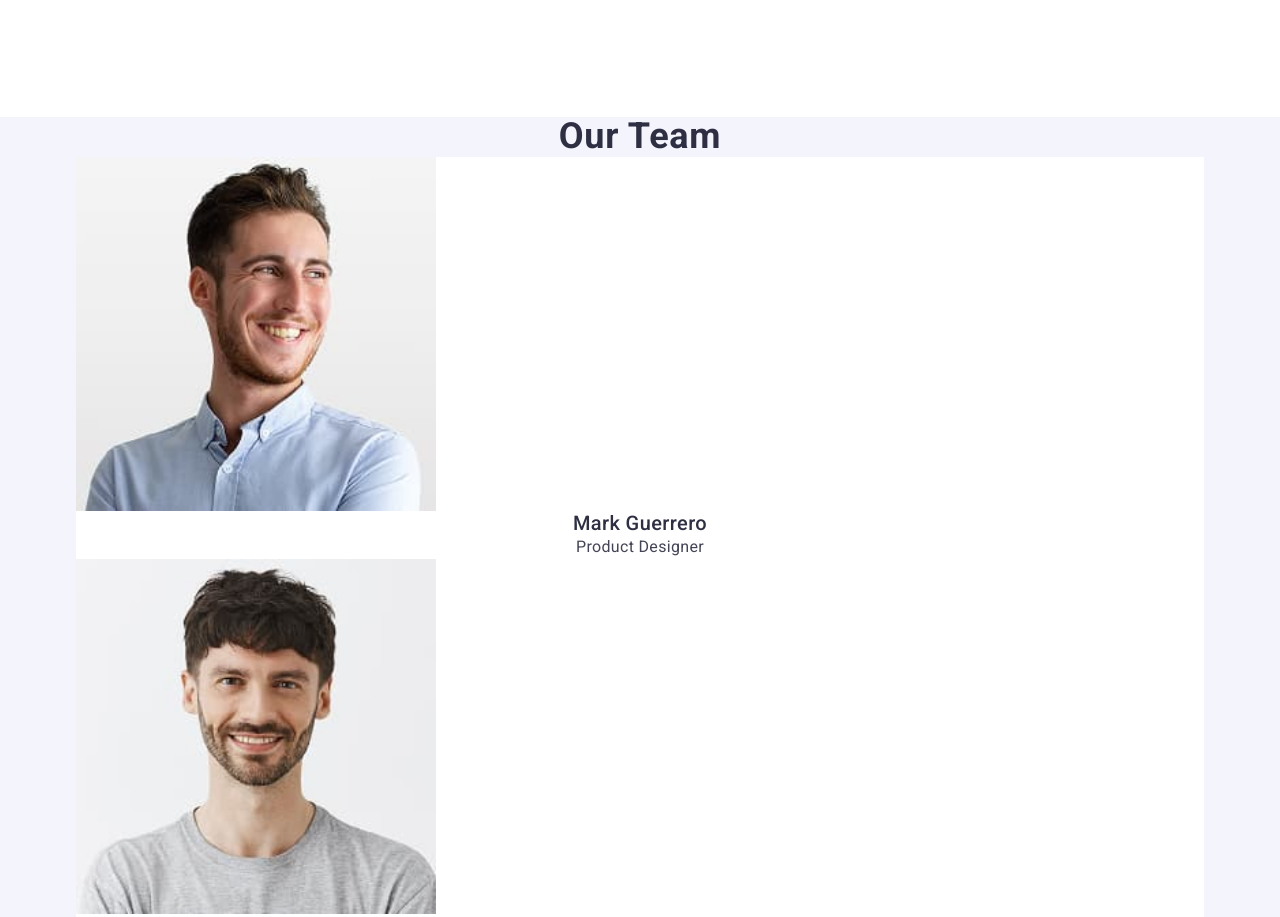
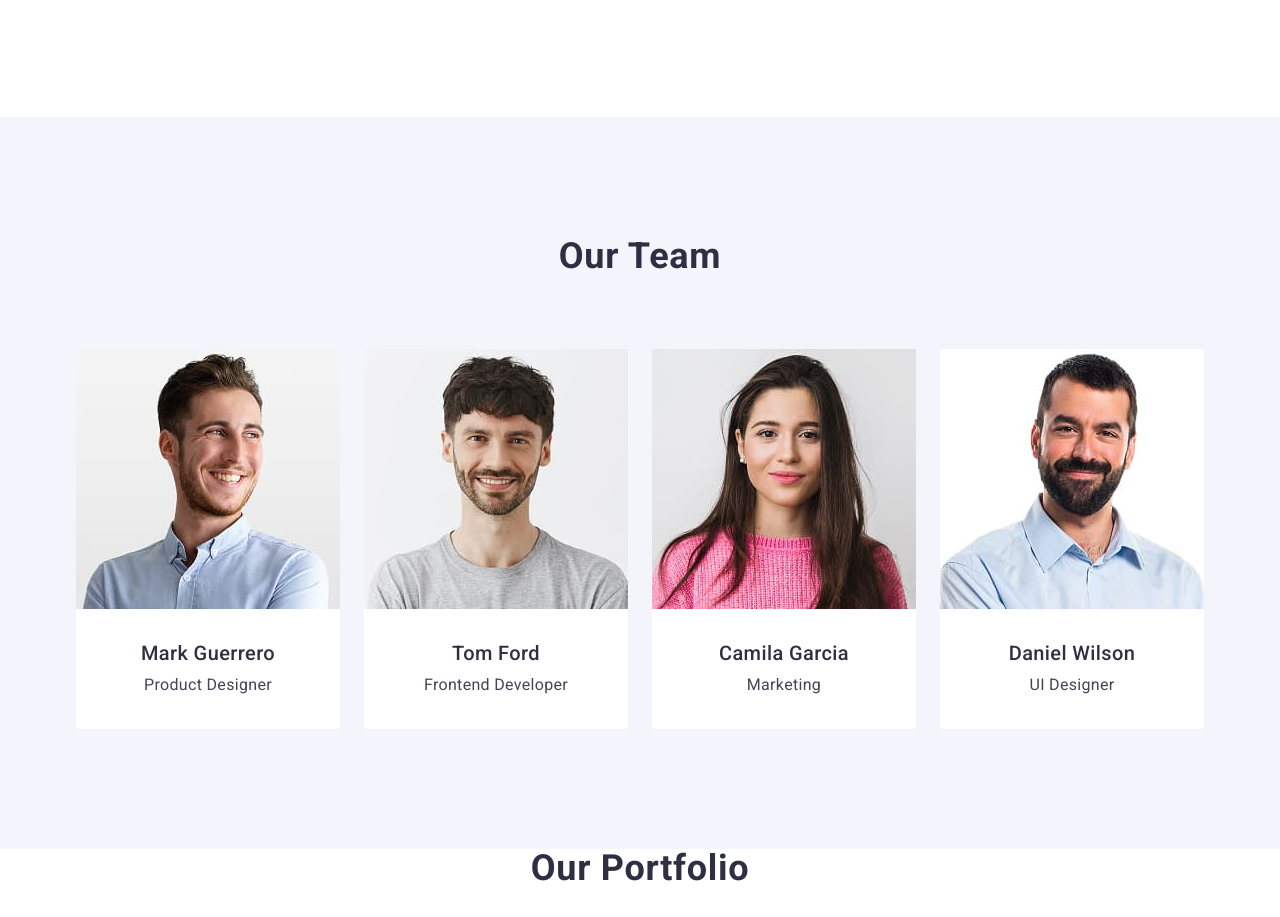
Before and after one commit to capsaic1ne/goit-markup-hw-03, a plain HTML site: page index.html in a window 1280 px wide. Shown: the part 900-1817 px from the top of the page. Drawn offline with nearby package versions, Linux system fonts and the light colour scheme.

Commit message:
add 3rd section

```diff
--- a/css/styles.css
+++ b/css/styles.css
@@ -213,12 +213,23 @@ img {
   color: #434455;
 }
 
+.team-container {
+  padding: 120px 0;
+}
+
 .team {
   background-color: #f4f4fd;
 }
 
 .team-info {
   background-color: #ffffff;
+  width: calc((1158px - 72px) / 4);
+  border-radius: 0px 0px 4px 4px;
+}
+
+.team-list {
+  display: flex;
+  gap: 24px;
 }
 
 .our-team {
@@ -230,6 +241,11 @@ img {
   text-align: center;
   text-transform: capitalize;
   color: #2e2f42;
+  margin-bottom: 72px;
+}
+
+.team-desc {
+  padding: 32px 0;
 }
 
 .team-member {
@@ -240,6 +256,7 @@ img {
   letter-spacing: 0.02em;
   text-align: center;
   color: #2e2f42;
+  margin-bottom: 8px;
 }
 
 .team-job {
--- a/index.html
+++ b/index.html
@@ -76,29 +76,37 @@
                 </ul>
             </div>
         </section>
-        <section class="team">
+        <section class="team team-container">
             <div class="container">
                 <h2 class="our-team">Our Team</h2>
-                <ul>
+                <ul class="team-list">
                     <li class="team-info">
-                        <img src="./images/mark-guerrero.jpg" alt="Mark Guerrero" width="360">
+                        <img src="./images/mark-guerrero.jpg" alt="Mark Guerrero" width="calc((1158px - 72px) / 4);">
+                        <div class="team-desc">
                             <h3 class="team-member">Mark Guerrero</h3>
                             <p class="team-job">Product Designer</p>
+                        </div>
                     </li>
                     <li class="team-info">
-                        <img src="./images/tom-ford.jpg" alt="Tom Ford" width="360">
+                        <img src="./images/tom-ford.jpg" alt="Tom Ford" width="calc((1158px - 72px) / 4);">
+                        <div class="team-desc">
                             <h3 class="team-member">Tom Ford</h3>
                             <p class="team-job">Frontend Developer</p>
+                        </div>
                     </li>
                     <li class="team-info">
-                        <img src="./images/camila-garcia.jpg" alt="Camila Garcia" width="360">
+                        <img src="./images/camila-garcia.jpg" alt="Camila Garcia" width="calc((1158px - 72px) / 4);">
+                        <div class="team-desc">
                             <h3 class="team-member">Camila Garcia</h3>
                             <p class="team-job">Marketing</p>
+                        </div>
                     </li>
                     <li class="team-info">
-                        <img src="./images/daniel-wilson.jpg" alt="Daniel Wilson" width="360">
+                        <img src="./images/daniel-wilson.jpg" alt="Daniel Wilson" width="calc((1158px - 72px) / 4);">
+                        <div class="team-desc">
                             <h3 class="team-member">Daniel Wilson</h3>
                             <p class="team-job">UI Designer</p>
+                        </div>
                     </li>
                 </ul>
             </div>
@@ -108,32 +116,34 @@
                 <h2 class="our-team">Our Portfolio</h2>
                 <ul>
                     <li>
-                        <img src="./images/banking-app.jpg" alt="Banking App" width="360">
+                        <img src="./images/banking-app.jpg" alt="Banking App" width="calc((1158px - 72px) / 4);">
                         <h3 class="portfolio-item">Banking App</h3>
                         <p class="portfolio-info">App</p>
                     </li>
                     <li>
-                        <img src="./images/cashless-payment.jpg" alt="Cashless Payment" width="360">
+                        <img src="./images/cashless-payment.jpg" alt="Cashless Payment"
+                            width="calc((1158px - 72px) / 4);">
                         <h3 class="portfolio-item">Cashless Payment</h3>
                         <p class="portfolio-info">Marketing</p>
                     </li>
                     <li>
-                        <img src="./images/meditation-app.jpg" alt="Meditation App" width="360">
+                        <img src="./images/meditation-app.jpg" alt="Meditation App" width="calc((1158px - 72px) / 4);">
                         <h3 class="portfolio-item">Meditation App</h3>
                         <p class="portfolio-info">App</p>
                     </li>
                     <li>
-                        <img src="./images/taxi-service.jpg" alt="Taxi Service" width="360">
+                        <img src="./images/taxi-service.jpg" alt="Taxi Service" width="calc((1158px - 72px) / 4);">
                         <h3 class="portfolio-item">Taxi Service</h3>
                         <p class="portfolio-info">Marketing</p>
                     </li>
                     <li>
-                        <img src="./images/screen-illustrations.jpg" alt="Screen Illustrations" width="360">
+                        <img src="./images/screen-illustrations.jpg" alt="Screen Illustrations"
+                            width="calc((1158px - 72px) / 4);">
                         <h3 class="portfolio-item">Screen Illustrations</h3>
                         <p class="portfolio-info">Design</p>
                     </li>
                     <li>
-                        <img src="./images/online-courses.jpg" alt="Online Courses" width="360">
+                        <img src="./images/online-courses.jpg" alt="Online Courses" width="calc((1158px - 72px) / 4);">
                         <h3 class="portfolio-item">Online Courses</h3>
                         <p class="portfolio-info">Marketing</p>
                     </li>
```
Lines whose indentation alone changed are shown as unchanged.
